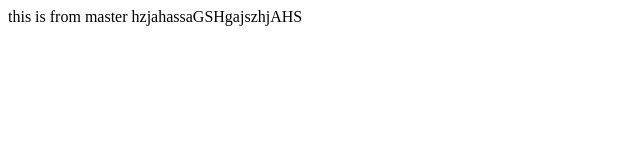
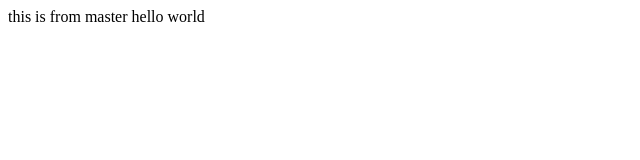
Before and after one commit to Shahbaz323/shahbaz, a plain HTML site: page index.html in a window 1280 px wide. Shown: the whole page, without its empty margins (0-640 px from the left). Drawn offline with Linux system fonts and the light colour scheme.

Commit message:
Update index.html

```diff
--- a/index.html
+++ b/index.html
@@ -7,6 +7,6 @@
 </head>
 <body>
     this is from master
-    hzjahassaGSHgajszhjAHS
+    hello world
 </body>
 </html>
```
